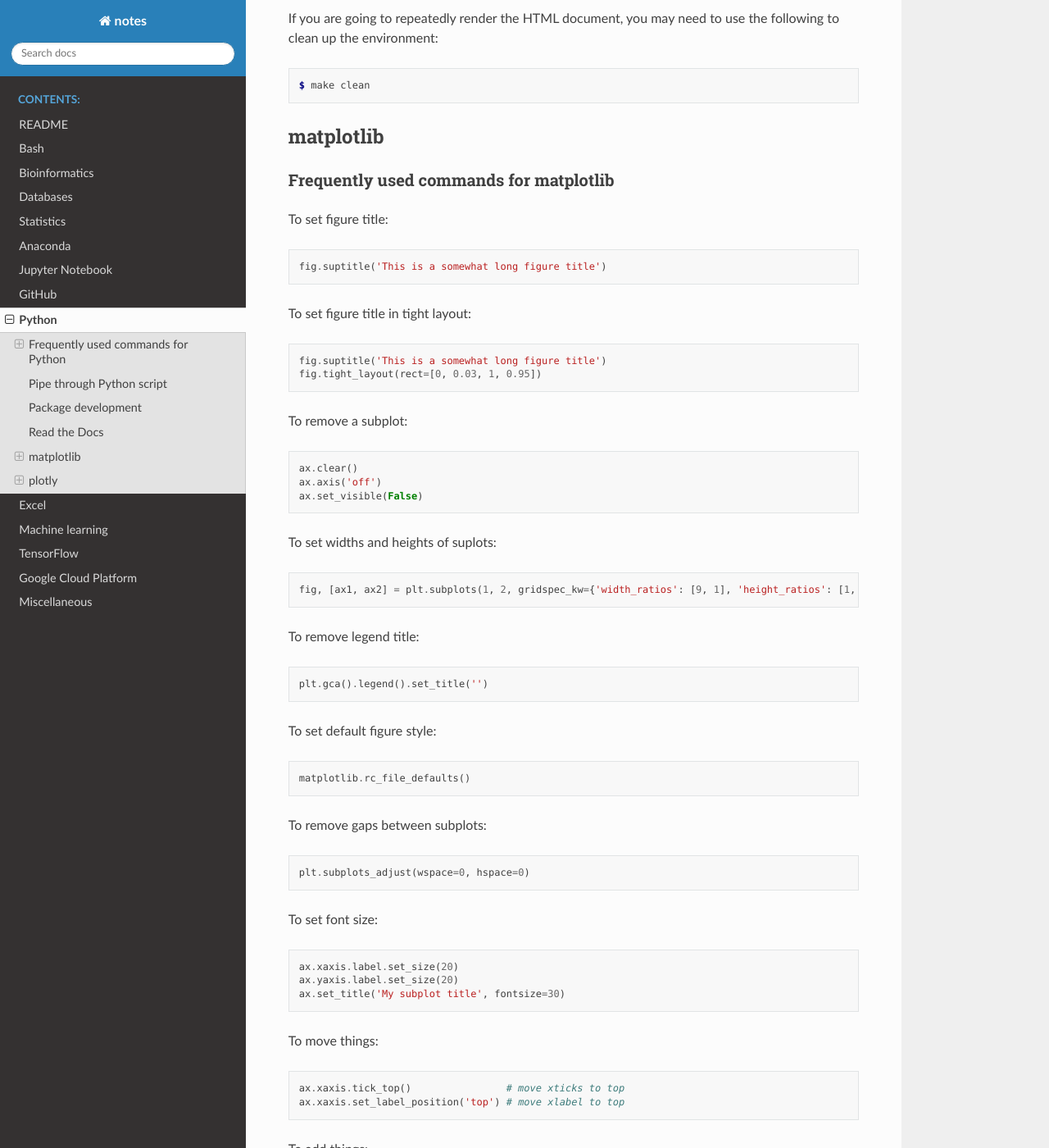
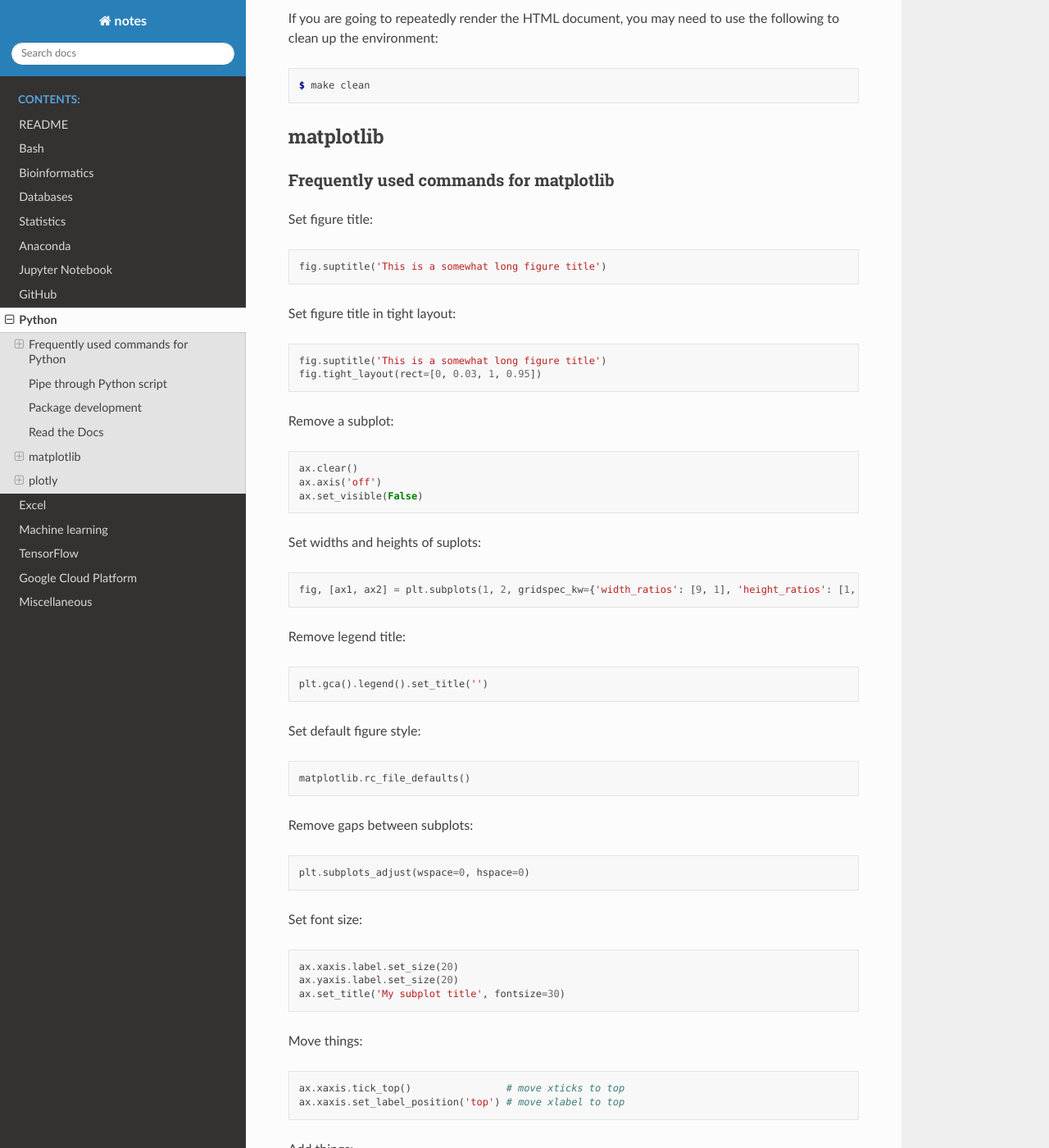
Before and after one commit to sbslee/notes, a Sphinx documentation site: the page built from docs/python.rst, in a window 1280 px wide and 1400 px high, scrolled down 3440 px. Shown: the whole window at 82% size. Built offline with Sphinx 7.4.7 and the Read the Docs theme 2.0.0, drawn with Linux system fonts in a browser that asks for light colours; some of the changed text lies outside the part shown.

Commit message:
Update docs

```diff
--- a/docs/python.rst
+++ b/docs/python.rst
@@ -183,20 +183,20 @@ matplotlib
 Frequently used commands for matplotlib
 ---------------------------------------
 
-To set figure title:
+Set figure title:
 
 .. code:: python3
 
     fig.suptitle('This is a somewhat long figure title')
 
-To set figure title in tight layout:
+Set figure title in tight layout:
 
 .. code:: python3
 
     fig.suptitle('This is a somewhat long figure title')
     fig.tight_layout(rect=[0, 0.03, 1, 0.95])
 
-To remove a subplot:
+Remove a subplot:
 
 .. code:: python3
 
@@ -204,31 +204,31 @@ To remove a subplot:
     ax.axis('off')
     ax.set_visible(False)
 
-To set widths and heights of suplots:
+Set widths and heights of suplots:
 
 .. code:: python3
 
     fig, [ax1, ax2] = plt.subplots(1, 2, gridspec_kw={'width_ratios': [9, 1], 'height_ratios': [1, 3]})
 
-To remove legend title:
+Remove legend title:
 
 .. code:: python3
 
     plt.gca().legend().set_title('')
 
-To set default figure style:
+Set default figure style:
 
 .. code:: python3
 
     matplotlib.rc_file_defaults()
 
-To remove gaps between subplots:
+Remove gaps between subplots:
 
 .. code:: python3
 
     plt.subplots_adjust(wspace=0, hspace=0)
 
-To set font size:
+Set font size:
 
 .. code:: python3
 
@@ -236,14 +236,14 @@ To set font size:
     ax.yaxis.label.set_size(20)
     ax.set_title('My subplot title', fontsize=30)
 
-To move things:
+Move things:
 
 .. code:: python3
 
     ax.xaxis.tick_top()                # move xticks to top
     ax.xaxis.set_label_position('top') # move xlabel to top
 
-To add things:
+Add things:
 
 .. code:: python3
 
@@ -252,7 +252,7 @@ To add things:
     ax.axvline(x=5, color='red')  # add vertical line
     ax.axhline(y=5, color='red')  # add horizontal line
 
-To remove things:
+Remove things:
 
 .. code:: python3
 
@@ -292,18 +292,14 @@ Tick labels
 Legend
 ------
 
-To update labels:
-
 .. code:: python3
 
+    # Update labels
     l = ax.legend()
     l.get_texts()[0].set_text('First label')
     l.get_texts()[0].set_text('Second label')
 
-To update font size:
-
-.. code:: python3
-
+    # Update font size
     # Method 1
     ax.legend(fontsize=20)
     ax.legend(fontsize='x-large')
@@ -316,16 +312,10 @@ To update font size:
     plt.setp(ax.get_legend().get_texts(), fontsize='20')
     plt.setp(ax.get_legend().get_title(), fontsize='20')
 
-To update marker scale:
-
-.. code:: python3
-
+    # Update marker scale
     ax.legend(markerscale=2)
 
-To remove legend:
-
-.. code:: python3
-
+    # Remove legend
     ax.get_legend().remove()
 
 Combining subplots
```
